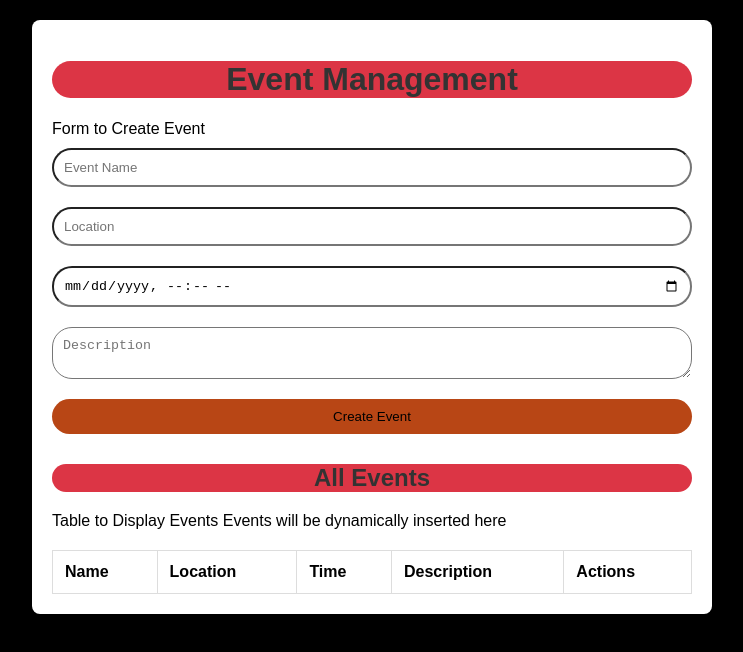
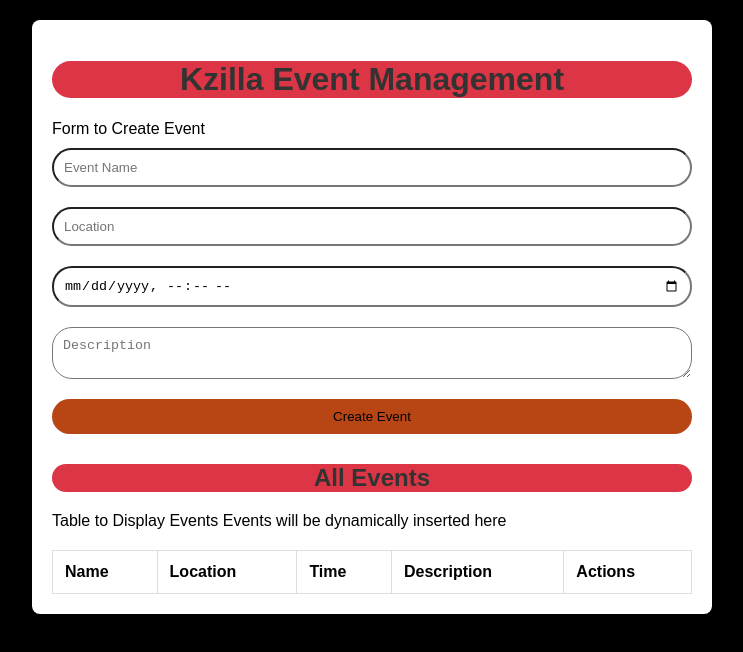
Before and after one commit to Krishna27S/EVENTS-API, a website: page public/index.html in a window 1280 px wide. Shown: the whole page, without its empty margins (268-1011 px from the left). Drawn offline with Linux system fonts and the light colour scheme; no server answers.

Commit message:
Update index.html

```diff
--- a/public/index.html
+++ b/public/index.html
@@ -8,7 +8,7 @@
 </head>
 <body>
     <div class="container">
-        <h1>Event Management</h1>
+        <h1>Kzilla Event Management</h1>
 
          Form to Create Event
         <form id="event-form">
```
